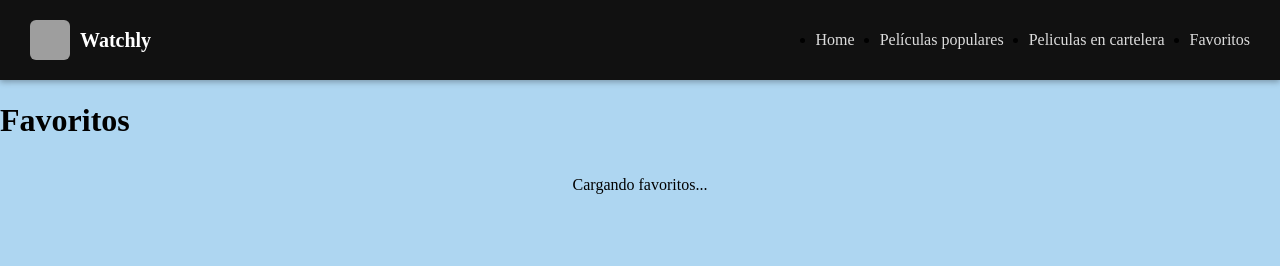
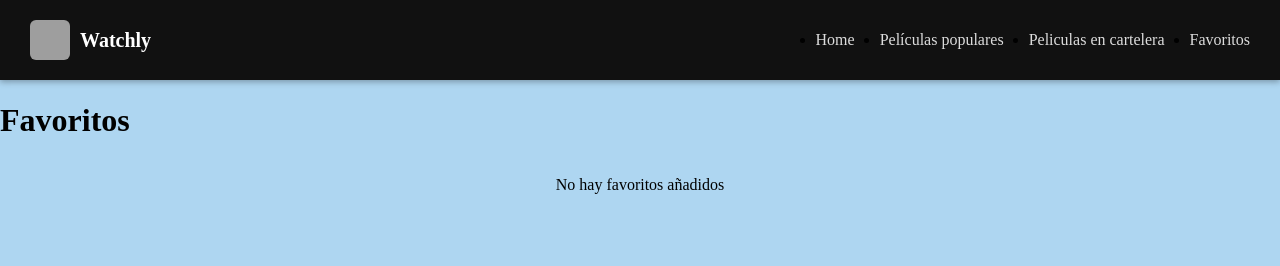
Before and after one commit to joaco683/PI-Progra3, a React (Create React App) app: page /favoritos in a window 1280 px wide. Shown: the top 266 px of the page. Built offline with nearby package versions, Linux system fonts and the light colour scheme; grey boxes are pictures that could not be loaded.

Commit message:
Corregi que si no hay favoritos, renderizar un p que diga que no hay agregados

```diff
--- a/public/index.html
+++ b/public/index.html
@@ -6,7 +6,7 @@
       <!-- Custom fonts for this dashboard -->
     <link href="https://cdnjs.cloudflare.com/ajax/libs/font-awesome/5.12.1/css/all.min.css" rel="stylesheet">
     <link href="https://fonts.googleapis.com/css?family=Nunito:200,200i,300,300i,400,400i,600,600i,700,700i,800,800i,900,900i" rel="stylesheet">
-    <link href="./css/styles.css" rel="stylesheet"/>
+    <link href="/css/styles.css" rel="stylesheet"/>
     <title>React App</title>
   </head>
   <body>
--- a/src/screens/Favoritos/Favoritos.js
+++ b/src/screens/Favoritos/Favoritos.js
@@ -41,7 +41,15 @@ class Favoritos extends Component {
 
         <section className="cards">
           {this.state.personajesFavoritos.length === 0 ? (
-            <p>Cargando favoritos...</p>
+            (() => {
+              const datosEnLS = localStorage.getItem('LSFavoritos');
+              const lista = datosEnLS ? JSON.parse(datosEnLS) : [];
+              return (lista && lista.length === 0) ? (
+                <p>No hay favoritos añadidos</p>
+              ) : (
+                <p>Cargando favoritos...</p>
+              );
+            })()
           ) : (
             this.state.personajesFavoritos.map((personaje) => (
               <Card key={personaje.id} pelicula={personaje} ></Card>
```
Also changed, not shown: src/components/Card/Card.js (line endings or trailing spaces).
